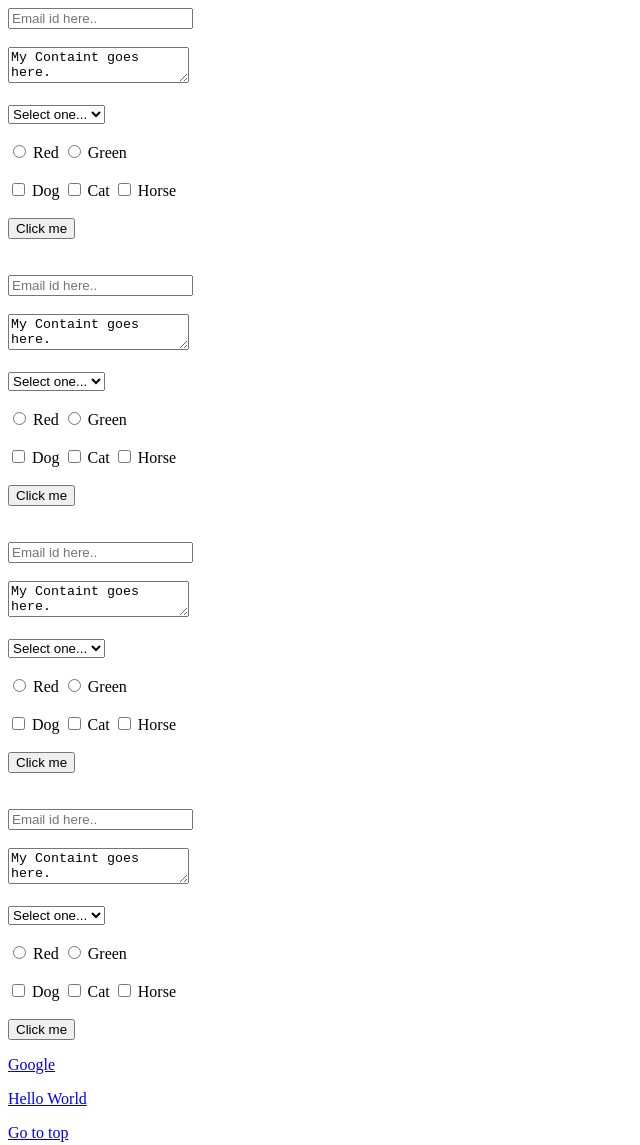
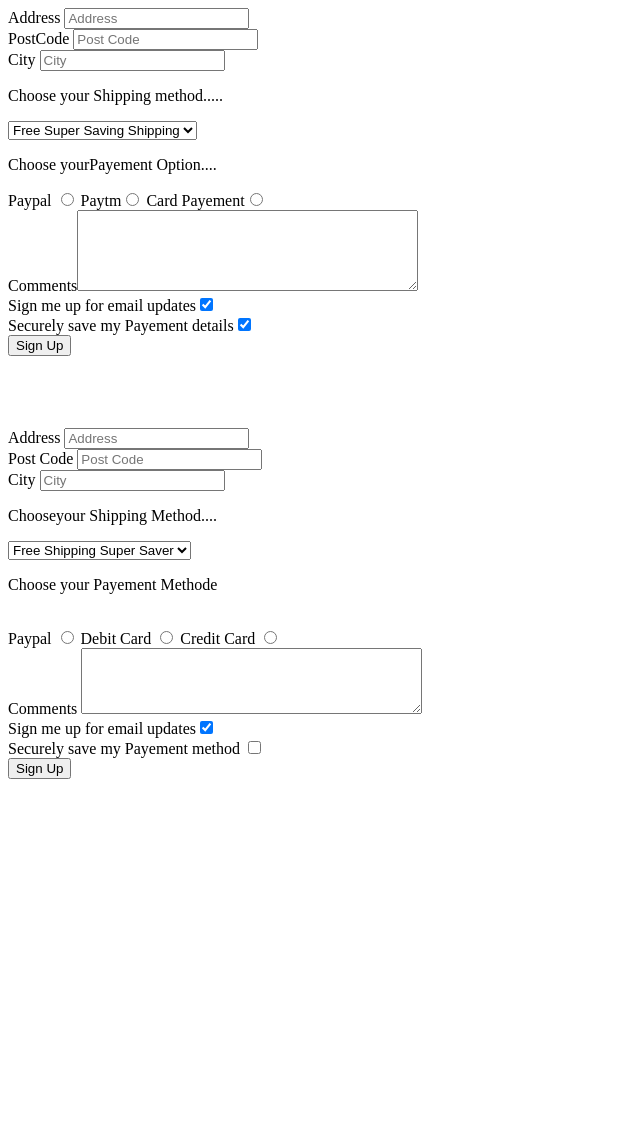
Before and after one commit to Amrit-Raj007/Web-tutorials, a plain HTML site: page 1. HTML/form.html in a window 1280 px wide. Shown: the whole page, without its empty margins (0-640 px from the left). After the commit the page ends 800 px from the top, so only its background shows below. Drawn offline with Linux system fonts and the light colour scheme.

Commit message:
Update form.html

```diff
--- a/1. HTML/form.html
+++ b/1. HTML/form.html
@@ -1,127 +1,88 @@
-<!doctype html>
+<!DOCTYPE html>
 <html>
 <head>
-<title>My first Wabepage</title>
-<meta charset="utf-8" />
-<meta http-equiv="Content-type" content="text/html; charset=utf-8" />
-<meta name="viewport" content="width=device-width, initial-scale=1" />
+	<title>Login Form</title>
 </head>
+<body>
 
-<body>
-<div>
-	<a name="top">
-	<form action="">
-		<input type="Email" placeholder="Email id here.."> <br> <br>
-		<textarea>My Containt goes here.</textarea>
-		<br> <br>
-		<select>
-		<option>Select one...</option>
-		<option>1</option>
-		<option>2</option>
-		<option>3</option>
-		</select>
-		<br><br>
-		<input type="radio" name="colour"/> Red
-		<input type="radio" name="colour"/> Green
+    <!---
+<table>
 
-		<br> <br>
+        <tr><th>Name</th> <th>Roll</th><th>Year</th></tr>
+        <tr><td>Amrit Raj</td> <td>B16CS013</td> <td>2020</td></tr>
+        <tr><td>Tanuj Chokroborty</td> <td>B16CS014</td><td>2020</td></tr>
 
-		<input type="checkbox" name="Animal"> Dog
-		<input type="checkbox" name="Animal"> Cat
-		<input type="checkbox" name="Animal"> Horse
 
-		<br> <br>
 
-		<input type="submit" value="Click me">
+    </table>
+--->
+<!---
+	<form method="get">
+		<label for="email">Email</label>
+		<input type="email" name="email" placeholder="Email" size="30px" maxlength="30" id="email">
+		<label for="password">Password</label>
+		<input type="password" name="password" placeholder="password" size="30px" maxlength="30" id="password">
+		<input type="submit" name="Submit" value="Login">
+	</form>
+--->
+      <form>
+          <label for="address">Address</label>
+        <input type="text" name="Address" placeholder="Address" maxlength="100" id="address" >
+          <br/>
+          <label for="postcode" >PostCode</label>
+          <input type="text" name="PostCode" placeholder="Post Code" maxlength="6" id="PostCode">
+          <br/>
+          <label for="city" >City</label>
+          <input type="text" name="city" placeholder="City" id="city" maxlength="15">
+          <br>
+          <p>Choose your Shipping method.....</p>
+          <select name="shipping" id="shipping">
+              <option value="free">Free Super Saving Shipping</option>
+              <option id="paid">Paid Shipping</option>
+              <option id="faster">Faster Shipping</option>
+              <option id="2day">2 day shipping</option>
+          </select>
+          <p>Choose yourPayement Option....</p>
+          <label>Paypal <input type="radio" value="paypal"> </label>
+          <label>Paytm<input type="radio" value="Paytm"></label>
+          <label>Card Payement<input type="radio" value="Card Payement"></label>
+          <br/>
+          <label>Comments<textarea id="coments" name="comments" rows="5" cols="40"> </textarea>
+          </label>
+          <br>
+          <label>Sign me up for email updates<input type="checkbox" checked="checked"></label><br>
+          <label>Securely save my Payement details<input type="checkbox" checked="checked" ></label>
+          <br>
+          <input type="submit" name="submit" value="Sign Up">
+        </form>
+    <br> <br> <br> <br>
+    <form>
+    <label for="address">Address</label>
+        <input type="text" name="address" placeholder="Address" id="address" maxlength="50">
+        <br>
+        <label for="postcode">Post Code</label>
+        <input type="text" name="postcode" placeholder="Post Code"  id="postcode"><br>
+        <label>City</label>
+        <input type="text" name="city" maxlength="15" placeholder="City">
+        <br>
+        <p>Chooseyour Shipping Method....</p>
+        <select name="shipping" id="shipping">
 
-	</form>
-
-	<br> <br>
-
-	<form action="">
-		<input type="Email" placeholder="Email id here.."> <br> <br>
-		<textarea>My Containt goes here.</textarea>
-		<br> <br>
-		<select>
-		<option>Select one...</option>
-		<option>1</option>
-		<option>2</option>
-		<option>3</option>
-		</select>
-		<br><br>
-		<input type="radio" name="colour"/> Red
-		<input type="radio" name="colour"/> Green
-
-		<br> <br>
-
-		<input type="checkbox" name="Animal"> Dog
-		<input type="checkbox" name="Animal"> Cat
-		<input type="checkbox" name="Animal"> Horse
-
-		<br> <br>
-
-		<input type="submit" value="Click me">
-
-	</form>
-
-	<br> <br>
-
-	<form action="">
-		<input type="Email" placeholder="Email id here.."> <br> <br>
-		<textarea>My Containt goes here.</textarea>
-		<br> <br>
-		<select>
-		<option>Select one...</option>
-		<option>1</option>
-		<option>2</option>
-		<option>3</option>
-		</select>
-		<br><br>
-		<input type="radio" name="colour"/> Red
-		<input type="radio" name="colour"/> Green
-
-		<br> <br>
-
-		<input type="checkbox" name="Animal"> Dog
-		<input type="checkbox" name="Animal"> Cat
-		<input type="checkbox" name="Animal"> Horse
-
-		<br> <br>
-
-		<input type="submit" value="Click me">
-
-	</form>
-
-	<br> <br>
-
-	<form action="">
-		<input type="Email" placeholder="Email id here.."> <br> <br>
-		<textarea>My Containt goes here.</textarea>
-		<br> <br>
-		<select>
-		<option>Select one...</option>
-		<option>1</option>
-		<option>2</option>
-		<option>3</option>
-		</select>
-		<br><br>
-		<input type="radio" name="colour"/> Red
-		<input type="radio" name="colour"/> Green
-
-		<br> <br>
-
-		<input type="checkbox" name="Animal"> Dog
-		<input type="checkbox" name="Animal"> Cat
-		<input type="checkbox" name="Animal"> Horse
-
-		<br> <br>
-
-		<input type="submit" value="Click me">
-
-	</form>
-	<p><a href="http://google.com"> Google</a></p>
-	<p><a href="Hello.html"> Hello World</p>
-	<p><a href="#top">Go to top</a></p>
-</div>
+        <option value="Free Shipping">Free Shipping Super Saver</option>
+        <option value="Fast Delivery">Fast Delivery Normal</option>
+        <option value="2 day delivery">Two day Delivery Fastest</option>
+        </select>
+        <p>Choose your Payement Methode</p>
+        <br>
+        <label>Paypal <input type="radio" name="paypal" value="paypal" value="paypal" ></label>
+        <label>Debit Card <input type="radio" value="Debit Card"></label>
+        <label>Credit Card <input type="radio" value="Credit Card"> </label>
+        <br>
+            <label>Comments <textarea rows="4" cols="40" id="comments"></textarea></label>
+        <br>
+        <label>Sign me up for email updates<input type="checkbox" value="email updates" checked ></label><br>
+        <label>Securely save my Payement method <input type="checkbox" id="Payement details"></label><br>
+        <input type="submit" name="submit" value="Sign Up">
+    </form>
 </body>
 </html>
```
